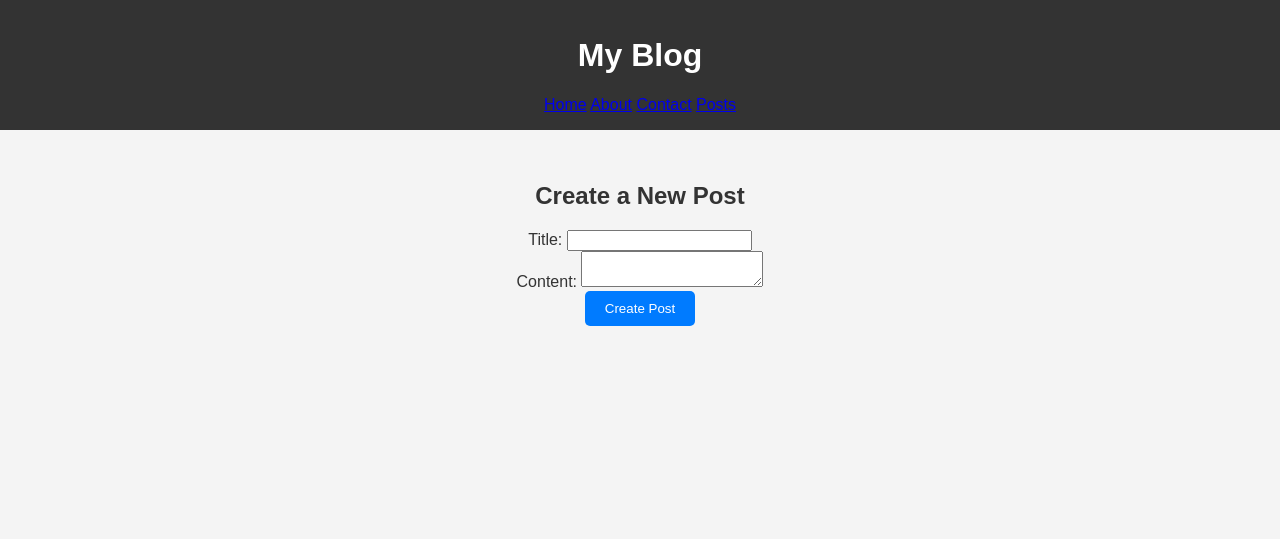
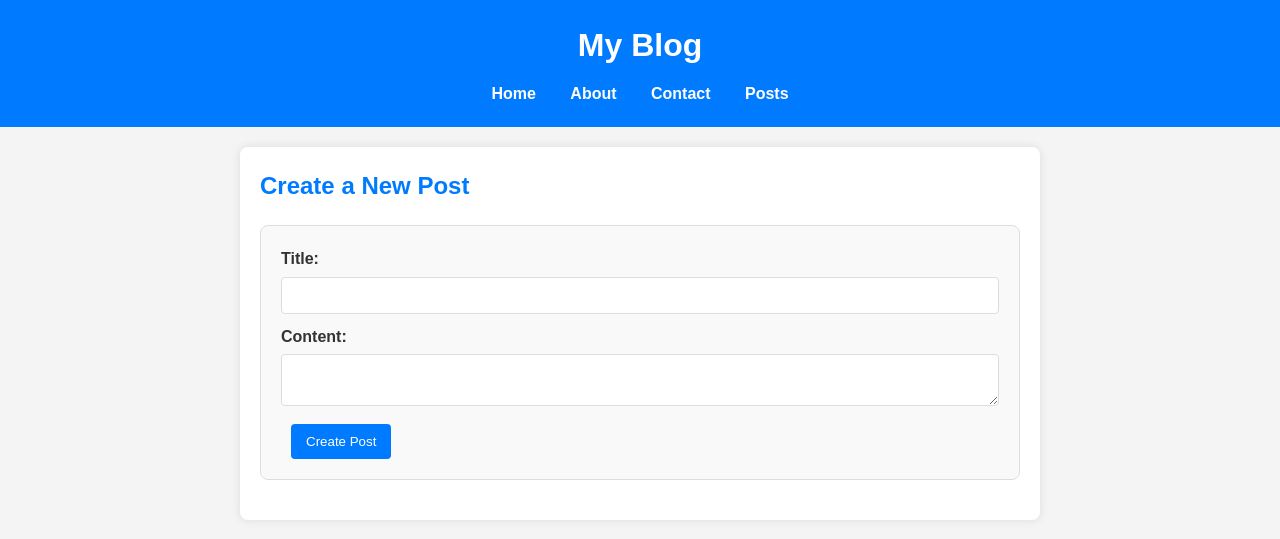
Before and after one commit to Sengkue/python-step01, a Flask app: page /create in a window 1280 px wide. Shown: the top 539 px of the page. Run offline with Flask 3, Linux system fonts and the light colour scheme.

Commit message:
commit 02/10/2024 14:50:09.16

```diff
--- a/static/styles.css
+++ b/static/styles.css
@@ -1,57 +1,152 @@
-body {
-    font-family: Arial, sans-serif;
+/* Reset some default browser styles */
+* {
     margin: 0;
     padding: 0;
-    background-color: #f4f4f4;
-    color: #333;
+    box-sizing: border-box;
 }
 
-header {
-    background-color: #333;
-    color: white;
-    padding: 1rem;
-    text-align: center;
+/* Body styles */
+body {
+    font-family: 'Arial', sans-serif;
+    background-color: #f4f4f4; /* Light gray background */
+    color: #333; /* Dark text color */
+    line-height: 1.6; /* Improved line spacing */
 }
 
-nav ul {
-    list-style-type: none;
-    padding: 0;
+/* Header styles */
+header {
+    background: #007bff; /* Bootstrap Primary Color */
+    color: #fff; /* White text color */
+    padding: 20px 0; /* Vertical padding */
+    text-align: center; /* Centered text */
 }
 
-nav ul li {
-    display: inline;
-    margin: 0 10px;
+header h1 {
+    margin-bottom: 10px; /* Space below the header */
 }
 
-nav ul li a {
-    color: white;
-    text-decoration: none;
+header nav a {
+    color: #fff; /* White text for links */
+    text-decoration: none; /* Remove underline from links */
+    margin: 0 15px; /* Space between links */
+    font-weight: bold; /* Bold links */
 }
 
-main {
-    padding: 2rem;
-    text-align: center;
+header nav a:hover {
+    text-decoration: underline; /* Underline on hover */
 }
 
+/* Main content styles */
+main {
+    max-width: 800px; /* Max width of the main area */
+    margin: 20px auto; /* Centered with vertical margin */
+    padding: 20px; /* Inner padding */
+    background: #fff; /* White background for main content */
+    border-radius: 8px; /* Rounded corners */
+    box-shadow: 0 0 10px rgba(0, 0, 0, 0.1); /* Subtle shadow */
+}
+
+/* Form styles */
+form {
+    margin: 20px 0; /* Vertical margin for forms */
+    padding: 20px; /* Inner padding */
+    border: 1px solid #ddd; /* Light border */
+    border-radius: 8px; /* Rounded corners */
+    background: #f9f9f9; /* Light gray background for forms */
+}
+
+form label {
+    display: block; /* Labels take the full width */
+    margin-bottom: 5px; /* Space below labels */
+    font-weight: bold; /* Bold labels */
+}
+
+form input[type="text"],
+form textarea {
+    width: 100%; /* Full width */
+    padding: 10px; /* Inner padding */
+    margin-bottom: 10px; /* Space below input fields */
+    border: 1px solid #ddd; /* Light border */
+    border-radius: 4px; /* Rounded corners */
+}
+
+form button {
+    background: #007bff; /* Bootstrap Primary Color */
+    color: #fff; /* White text for buttons */
+    border: none; /* Remove border */
+    padding: 10px 15px; /* Padding for buttons */
+    border-radius: 4px; /* Rounded corners */
+    cursor: pointer; /* Pointer cursor */
+}
+
+form button:hover {
+    background: #0056b3; /* Darker shade for hover */
+}
+
+/* Post list styles */
+h2 {
+    margin-bottom: 20px; /* Space below headings */
+    color: #007bff; /* Bootstrap Primary Color */
+}
+
+ul {
+    list-style: none; /* Remove default list styles */
+}
+
+ul li {
+    background: #f9f9f9; /* Light gray background for posts */
+    margin: 10px 0; /* Space between posts */
+    padding: 15px; /* Inner padding */
+    border: 1px solid #ddd; /* Light border */
+    border-radius: 4px; /* Rounded corners */
+    transition: 0.3s; /* Smooth transition for hover */
+}
+
+ul li:hover {
+    background: #f1f1f1; /* Slightly darker on hover */
+}
+
+ul li h3 {
+    margin-bottom: 10px; /* Space below post titles */
+}
+
+ul li a {
+    color: #007bff; /* Bootstrap Primary Color for links */
+    text-decoration: none; /* Remove underline from links */
+}
+
+ul li a:hover {
+    text-decoration: underline; /* Underline on hover */
+}
+
+/* Button styles for delete and edit */
 button {
-    background-color: #007bff;
-    color: white;
-    border: none;
-    padding: 10px 20px;
-    cursor: pointer;
-    border-radius: 5px;
+    background: #dc3545; /* Bootstrap Danger Color */
+    color: white; /* White text for buttons */
+    border: none; /* Remove border */
+    padding: 5px 10px; /* Padding for buttons */
+    border-radius: 4px; /* Rounded corners */
+    cursor: pointer; /* Pointer cursor */
+    margin-left: 10px; /* Space between buttons */
 }
 
 button:hover {
-    background-color: #0056b3;
+    background: #c82333; /* Darker shade for hover */
 }
 
-footer {
-    background-color: #333;
-    color: white;
-    text-align: center;
-    padding: 1rem;
-    position: fixed;
-    bottom: 0;
-    width: 100%;
+/* Responsive styles */
+@media (max-width: 600px) {
+    header nav {
+        display: flex; /* Flexbox for nav */
+        flex-direction: column; /* Stack links vertically */
+    }
+
+    header nav a {
+        margin: 5px 0; /* Space between links */
+    }
+
+    main {
+        margin: 10px; /* Margin for mobile view */
+        padding: 15px; /* Reduced padding for mobile */
+    }
 }
```
